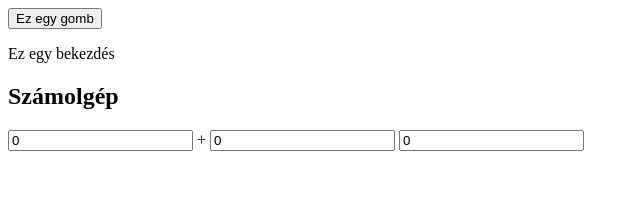
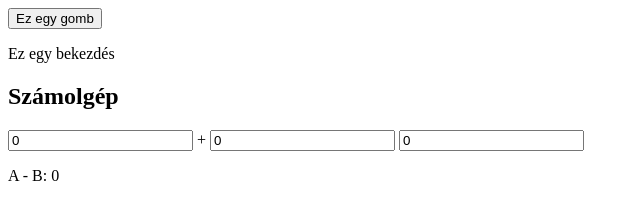
Before and after one commit to blaiseludvig/js-events, a plain HTML site: page index.html in a window 1280 px wide. Shown: the full height of the page, 0-640 px from the left. Drawn offline with Linux system fonts and the light colour scheme.

Commit message:
add subtraction to calculator

```diff
--- a/index.html
+++ b/index.html
@@ -16,6 +16,9 @@
     <h2>Számolgép</h2>
     <input type="number" value="0" id="egyik"> + <input type="number" value="0" id="masik">
     <input type="number" value="0" id="eredmeny" readonly>
+
+    <p>A - B: <span id="kivonas">0</span></p>
+
   </section>
 
 </body>
--- a/main.js
+++ b/main.js
@@ -3,6 +3,7 @@ let bekezdes = document.querySelector("#bekezdes");
 let egyik = document.querySelector("#egyik");
 let masik = document.querySelector("#masik");
 let eredmeny = document.querySelector("#eredmeny");
+let kivonas = document.querySelector("#kivonas");
 
 function katt() {
   console.log("Katt!");
@@ -16,13 +17,18 @@ function folotte() {
   console.log("Fölötte!");
 }
 
-function update_eredmeny() {
-  eredmeny.value = parseInt(egyik.value) + parseInt(masik.value);
+function update_szamologep() {
+  egyik_szam = parseInt(egyik.value);
+  masik_szam = parseInt(masik.value);
+
+  eredmeny.value = egyik_szam + masik_szam;
+  kivonas.textContent = egyik_szam - masik_szam;
 }
 
 function szamologep_init(){
-  egyik.addEventListener("change", update_eredmeny)
-  masik.addEventListener("change", update_eredmeny)
+  egyik.addEventListener("input", update_szamologep)
+  masik.addEventListener("input", update_szamologep)
+  update_szamologep();
 }
 
 
@@ -36,4 +42,4 @@ function init() {
 
 document.addEventListener("DOMContentLoaded", init);
 
-console.log("js fájl vége!")
+console.log("js fájl vége!");
```
